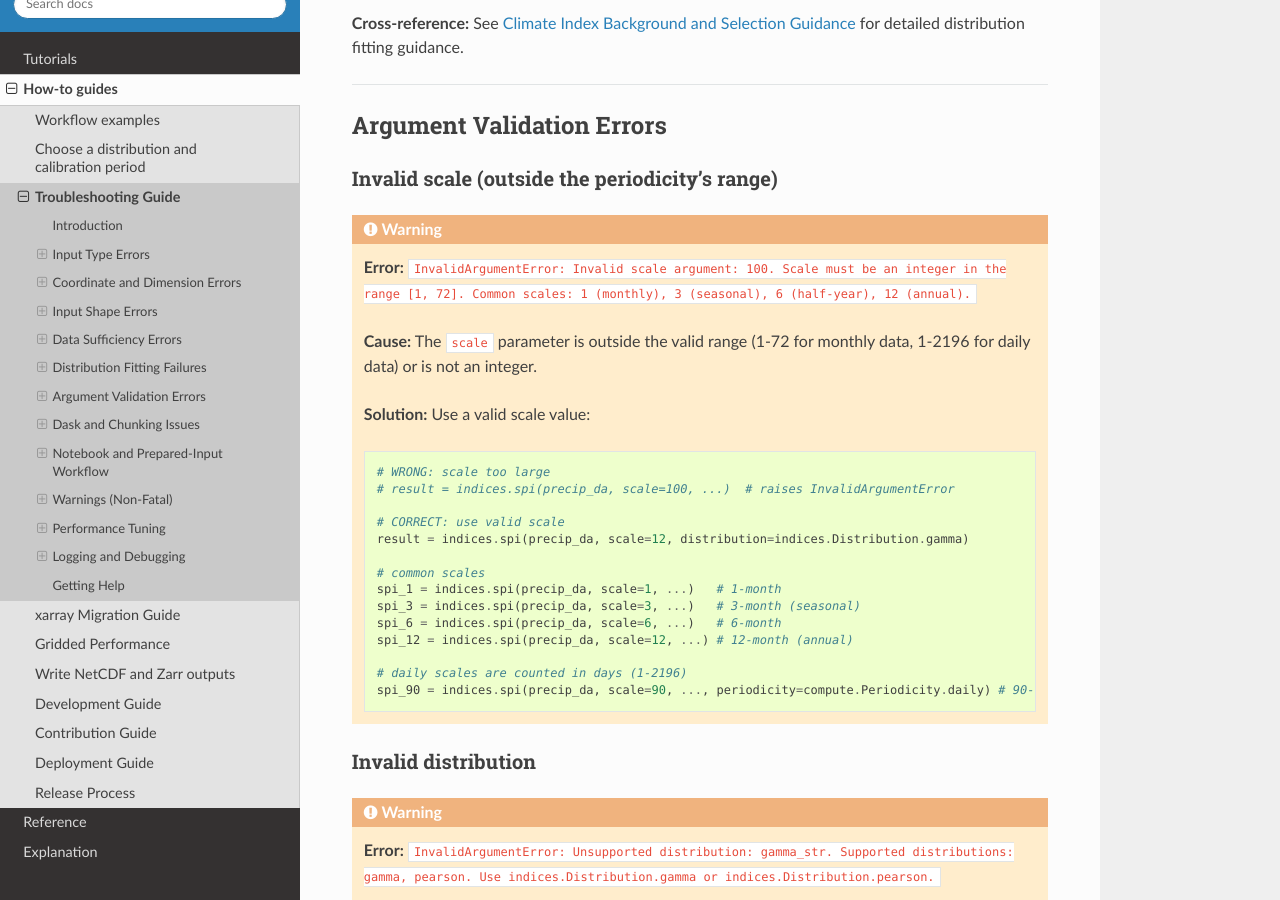
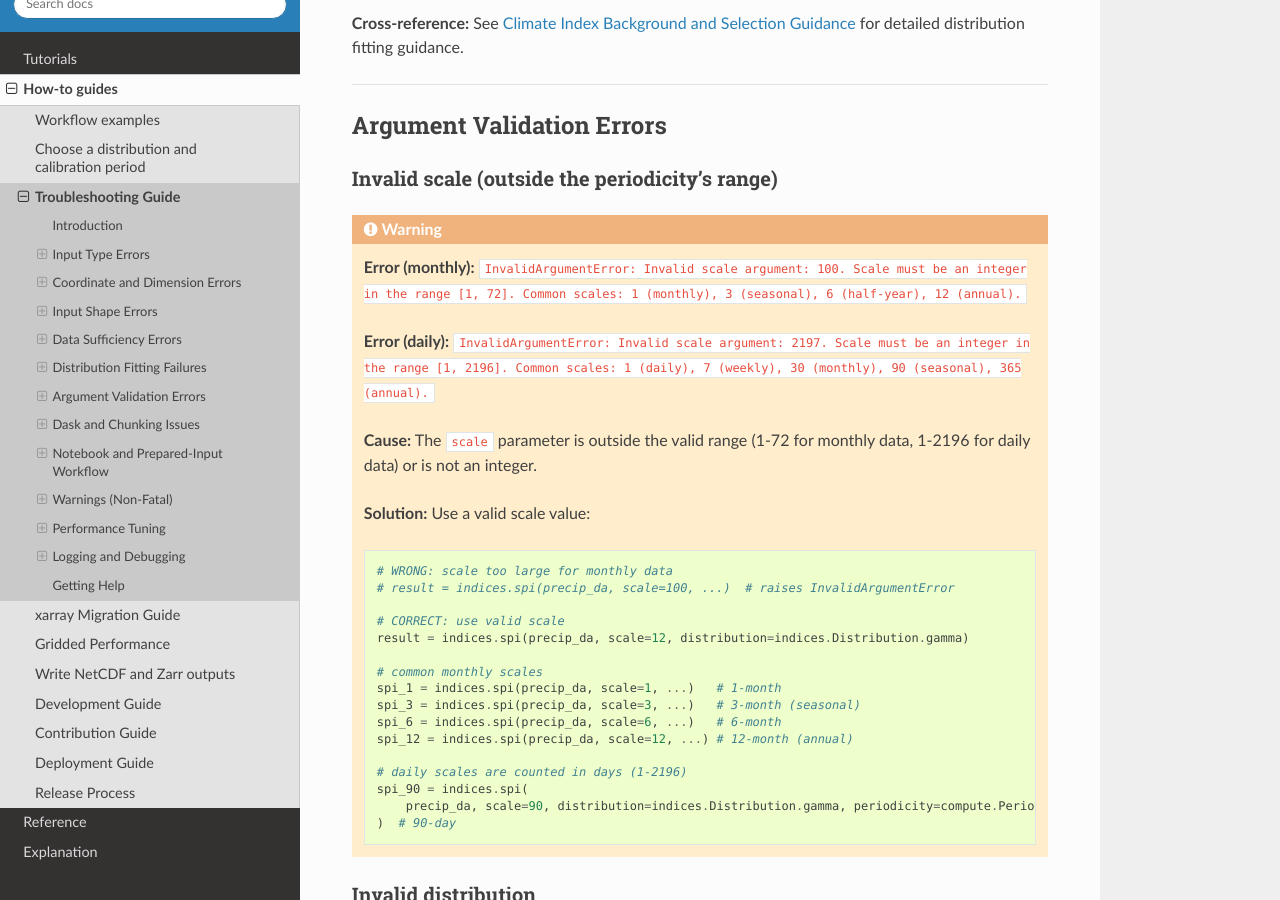
Before and after one commit to monocongo/climate_indices, a Sphinx documentation site: the page built from docs/troubleshooting.md, in a window 1280 px wide and 900 px high, scrolled down 15685 px. Built offline with Sphinx 7.4.7 and the Read the Docs theme 3.1.0, drawn with Linux system fonts in a browser that asks for light colours.

Commit message:
fix(indices): report an invalid periodicity before scale and correct daily docs
_validate_scale now classifies anything that is not the daily enum as
monthly, so an invalid periodicity could be misreported as a monthly scale
violation. Validate periodicity first at the four scaled entry points.

Correct the SPEI and PNP docstrings that still described scale as months
only, and the troubleshooting section so its error example and daily
snippet are runnable. Refs #1087.

````diff
--- a/docs/troubleshooting.md
+++ b/docs/troubleshooting.md
@@ -653,27 +653,31 @@ ______________________________________________________________________
 ### Invalid scale (outside the periodicity's range)
 
 :::{warning}
-**Error:** `InvalidArgumentError: Invalid scale argument: 100. Scale must be an integer in the range [1, 72]. Common scales: 1 (monthly), 3 (seasonal), 6 (half-year), 12 (annual).`
+**Error (monthly):** `InvalidArgumentError: Invalid scale argument: 100. Scale must be an integer in the range [1, 72]. Common scales: 1 (monthly), 3 (seasonal), 6 (half-year), 12 (annual).`
+
+**Error (daily):** `InvalidArgumentError: Invalid scale argument: 2197. Scale must be an integer in the range [1, 2196]. Common scales: 1 (daily), 7 (weekly), 30 (monthly), 90 (seasonal), 365 (annual).`
 
 **Cause:** The `scale` parameter is outside the valid range (1-72 for monthly data, 1-2196 for daily data) or is not an integer.
 
 **Solution:** Use a valid scale value:
 
 ```python
-# WRONG: scale too large
+# WRONG: scale too large for monthly data
 # result = indices.spi(precip_da, scale=100, ...)  # raises InvalidArgumentError
 
 # CORRECT: use valid scale
 result = indices.spi(precip_da, scale=12, distribution=indices.Distribution.gamma)
 
-# common scales
+# common monthly scales
 spi_1 = indices.spi(precip_da, scale=1, ...)   # 1-month
 spi_3 = indices.spi(precip_da, scale=3, ...)   # 3-month (seasonal)
 spi_6 = indices.spi(precip_da, scale=6, ...)   # 6-month
 spi_12 = indices.spi(precip_da, scale=12, ...) # 12-month (annual)
 
 # daily scales are counted in days (1-2196)
-spi_90 = indices.spi(precip_da, scale=90, ..., periodicity=compute.Periodicity.daily) # 90-day
+spi_90 = indices.spi(
+    precip_da, scale=90, distribution=indices.Distribution.gamma, periodicity=compute.Periodicity.daily
+)  # 90-day
 ```
 :::
 
````
Also changed, not shown: 2 other files.
